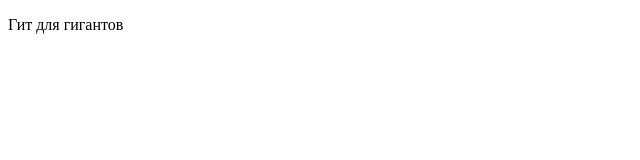
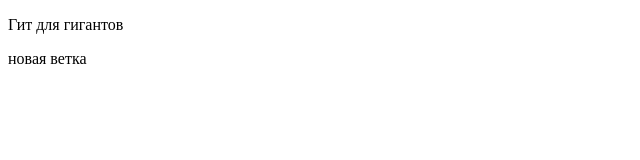
Before and after one commit to Kovaleva-Galina/second-project, a plain HTML site: page index.html in a window 1280 px wide. Shown: the full height of the page, 0-640 px from the left. Drawn offline with Linux system fonts and the light colour scheme.

Commit message:
новая ветка

```diff
--- a/index.html
+++ b/index.html
@@ -6,5 +6,6 @@
 </head>
 <body>
     <p>Гит для гигантов</p>
+    <p>новая ветка</p>
 </body>
 </html>
```
